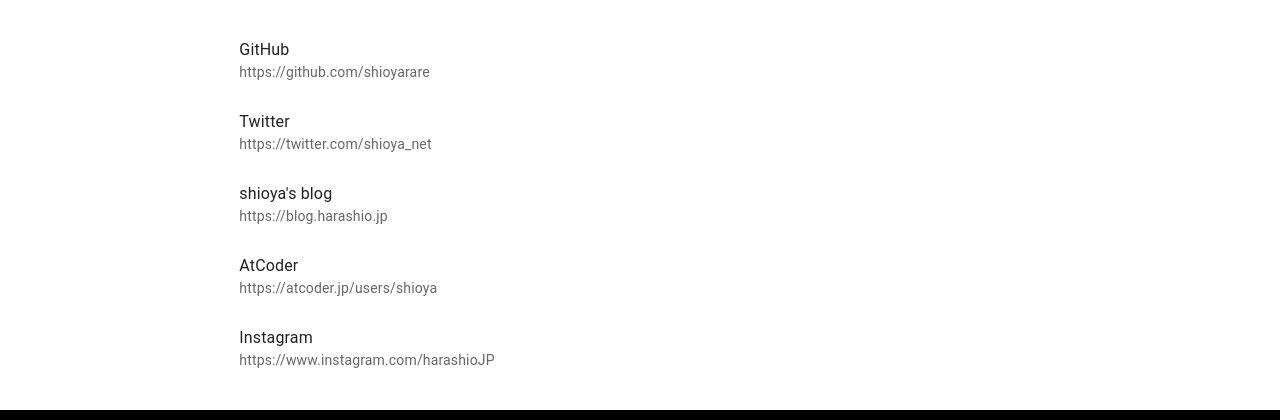
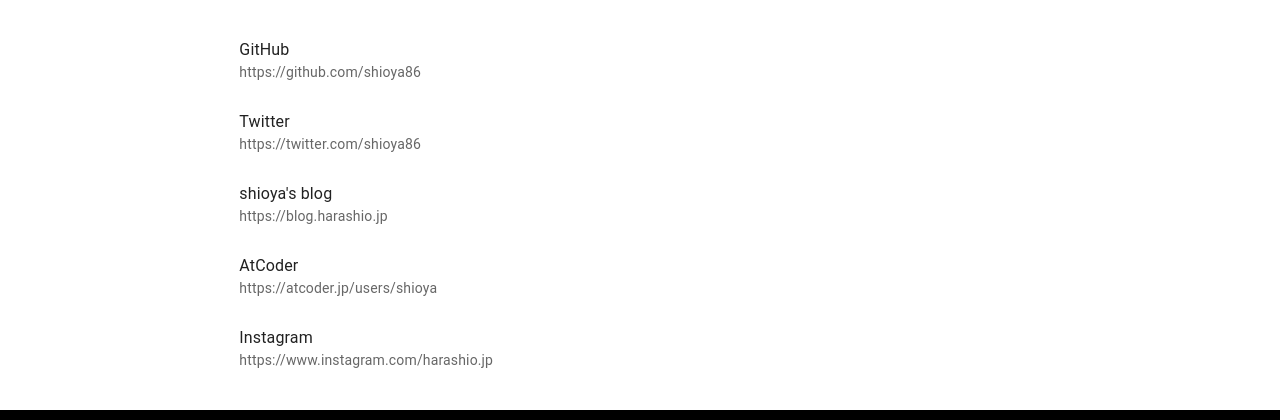
Before and after one commit to shioya86/harashio.jp, a React (Create React App) app: page / in a window 1280 px wide. Shown: the part 1733-2153 px from the top of the page. Built offline with nearby package versions, Linux system fonts and the light colour scheme; a web font is replaced by a local one.

Commit message:
fix link

```diff
--- a/src/pages/Links.js
+++ b/src/pages/Links.js
@@ -16,11 +16,11 @@ const styles = {
 
 function Links() {
   const links = [
-    {name: "GitHub", link: "https://github.com/shioyarare"},
-    {name: "Twitter", link: "https://twitter.com/shioya_net"},
+    {name: "GitHub", link: "https://github.com/shioya86"},
+    {name: "Twitter", link: "https://twitter.com/shioya86"},
     {name: "shioya's blog", link: "https://blog.harashio.jp"},
     {name: "AtCoder", link: "https://atcoder.jp/users/shioya"},
-    {name: "Instagram", link: "https://www.instagram.com/harashioJP"}
+    {name: "Instagram", link: "https://www.instagram.com/harashio.jp"}
   ];
 
   return (
```
